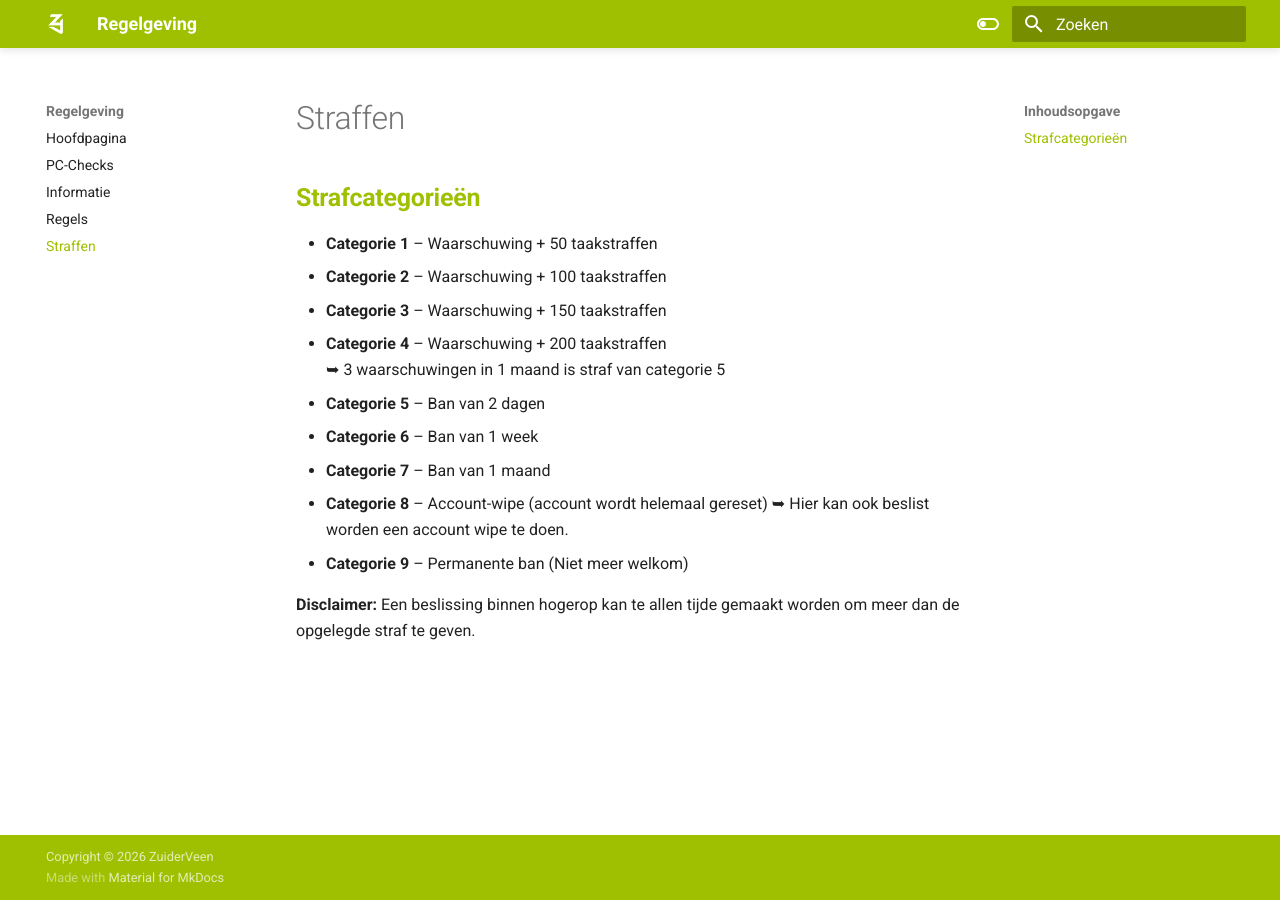
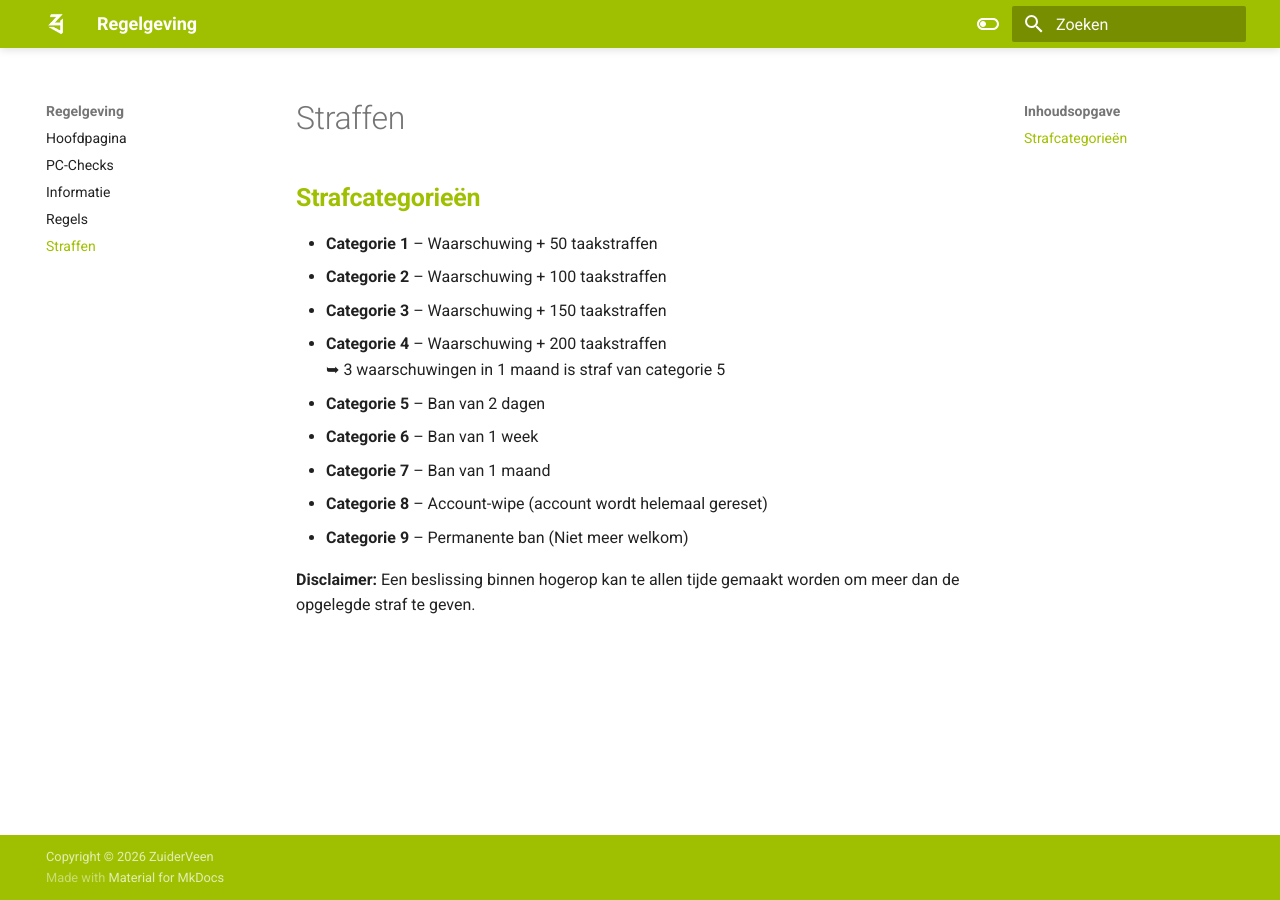
Before and after one commit to ZVRP/zuiderveen-apv, an MkDocs documentation site: the page built from docs/straffen.md, in a window 1280 px wide. Built offline with MkDocs 1.6.1 and Material for MkDocs 9.7.7, drawn with Linux system fonts in a browser that asks for light colours.

Commit message:
Refine straffen.md by removing redundant account wipe note and enhance extra.css with new link color styles for improved visibility.

```diff
--- a/docs/straffen.md
+++ b/docs/straffen.md
@@ -11,7 +11,6 @@
 - **Categorie 6** – Ban van 1 week
 - **Categorie 7** – Ban van 1 maand
 - **Categorie 8** – Account-wipe (account wordt helemaal gereset)
-  ➥ Hier kan ook beslist worden een account wipe te doen.
 - **Categorie 9** – Permanente ban (Niet meer welkom)
 
 
--- a/docs/stylesheets/extra.css
+++ b/docs/stylesheets/extra.css
@@ -99,3 +99,11 @@
   background-color: var(--zv-geel) !important;
   color: var(--zv-zwart) !important;
 }
+
+.md-typeset a {
+  color: var(--zv-geel-donker);
+}
+
+.md-typeset a:hover {
+  color: var(--zv-geel);
+}
```
